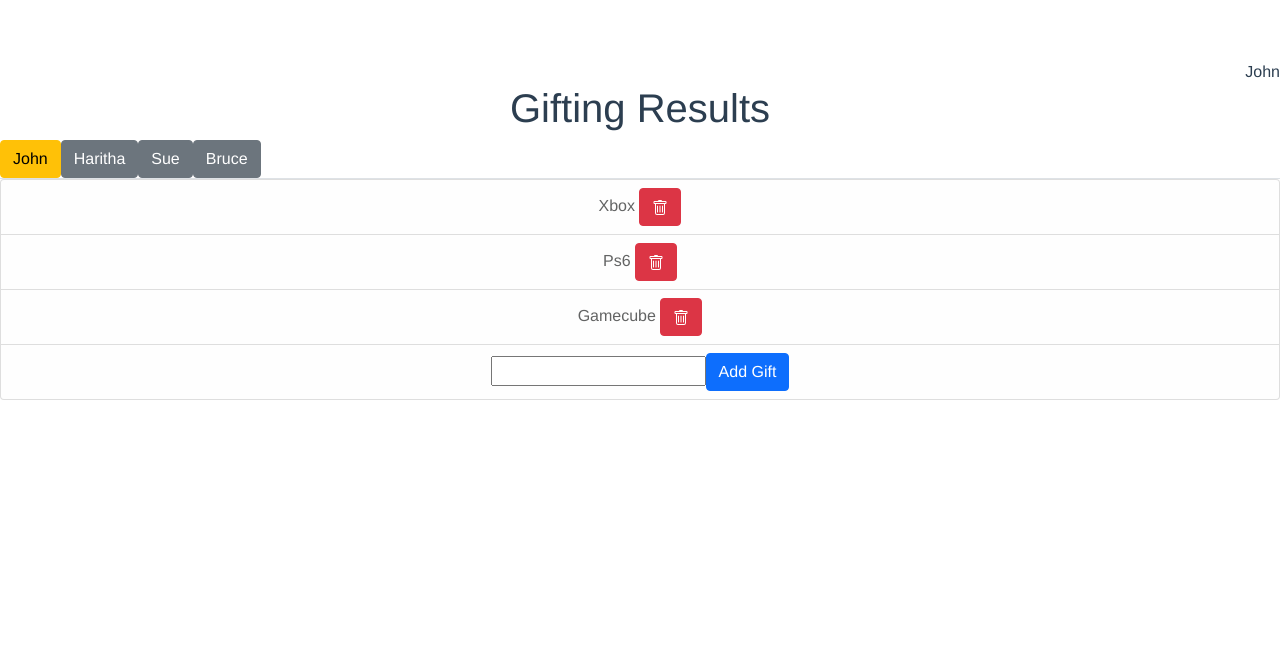
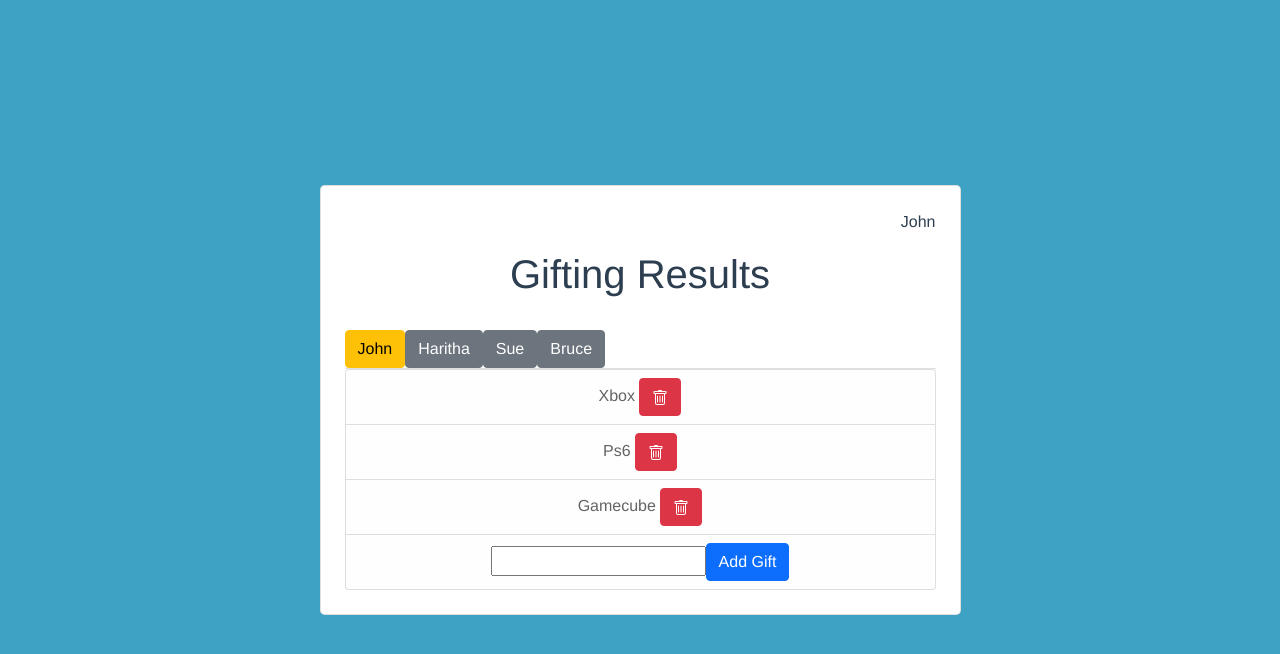
Before and after one commit to johndww/fgr, a Vue app in the folder ui/: page / in a window 1280 px wide. Both pictures are taken after a click on the button "John". Shown: the top 654 px of the page. Built offline with nearby package versions, Linux system fonts and the light colour scheme.

Commit message:
attempted styling, not a strong showing

```diff
--- a/ui/src/App.vue
+++ b/ui/src/App.vue
@@ -1,11 +1,29 @@
 <template>
-  <div v-show="currentUserName" style="text-align: right">
-    {{ currentUserName }}
+
+  <div class="vh-100" style="background-color: #3da2c3;">
+    <div class="container py-5 h-100">
+      <div class="row d-flex justify-content-center align-items-center h-100">
+        <div class="col col-lg-9 col-xl-7">
+          <div class="card rounded-3">
+            <div class="card-body p-4">
+
+              <div v-show="currentUserName" style="text-align: right">
+                {{ currentUserName }}
+              </div>
+              <SelectUser @user-selection="userSelection" @user-creation="createUser" v-show="!currentUserName"
+                          :allUsers="allUsers"/>
+              <GiftResults v-show="currentUserName" :currentUserName="currentUserName" :allUsers="allUsers"
+                           @assign-gift="assignGift" @add-gift="addGift" @delete-gift="deleteGift"
+                           @release-gift="releaseGift"/>
+
+            </div>
+          </div>
+        </div>
+      </div>
+    </div>
   </div>
-  <SelectUser @user-selection="userSelection" @user-creation="createUser" v-show="!currentUserName"
-              :allUsers="allUsers"/>
-  <GiftResults v-show="currentUserName" :currentUserName="currentUserName" :allUsers="allUsers"
-               @assign-gift="assignGift" @add-gift="addGift" @delete-gift="deleteGift" @release-gift="releaseGift"/>
+
+
 </template>
 
 <script lang="ts">
@@ -126,6 +144,5 @@ export default {
   -moz-osx-font-smoothing: grayscale;
   text-align: center;
   color: #2c3e50;
-  margin-top: 60px;
 }
 </style>
--- a/ui/src/components/GiftResults.vue
+++ b/ui/src/components/GiftResults.vue
@@ -1,6 +1,6 @@
 <template>
   <div>
-    <h1>Gifting Results</h1>
+    <h1 class="text-center my-3 pb-3">Gifting Results</h1>
     <div class="tabbable tabs-left">
       <ul class="nav nav-tabs">
         <li v-for="user in allUsers" :key="user.name">
--- a/ui/src/components/SelectUser.vue
+++ b/ui/src/components/SelectUser.vue
@@ -1,6 +1,7 @@
 <template>
   <div>
-    <h1>Who are you?</h1>
+    <h1 class="text-center my-3 pb-3">Who are you?</h1>
+
     <ul>
       <li v-for="user in allUsers" :key="user.name"><button @click="$emit('user-selection', user.name)">{{ user.name }}</button></li>
     </ul>
```
